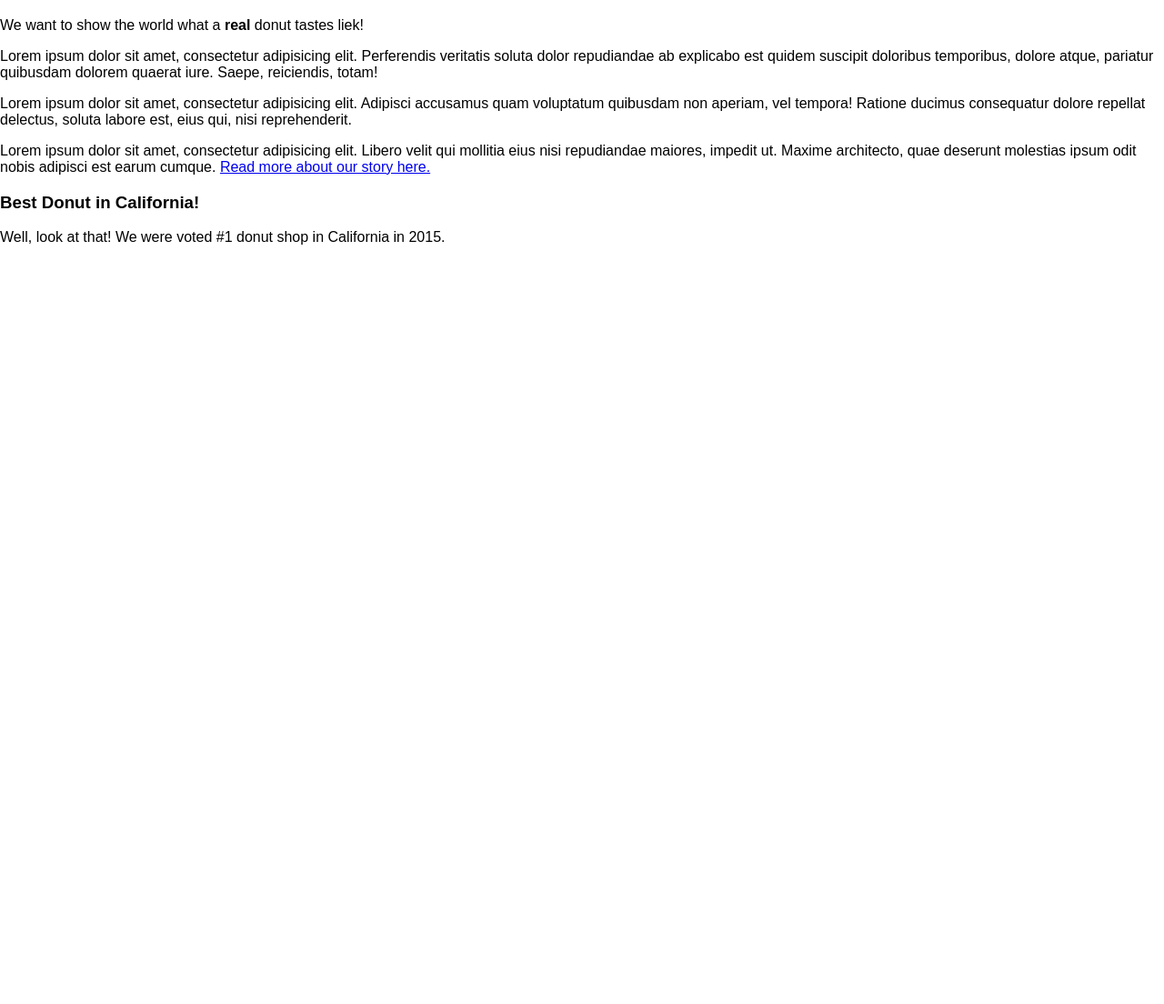
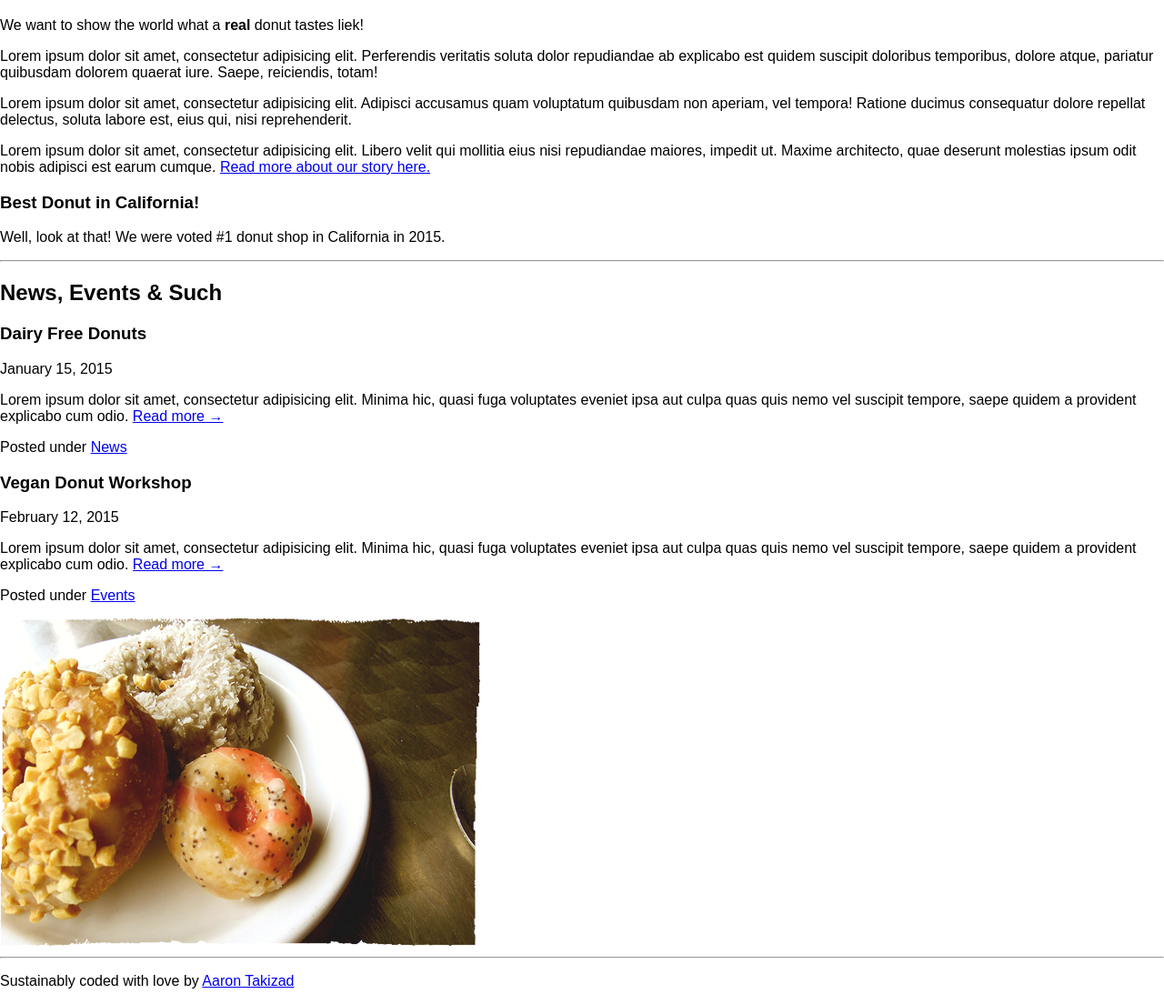
Before and after one commit to AaronTakizad/Vegan-Donut, a plain HTML site: page index.html in a window 1280 px wide. Shown: the part 692-1796 px from the top of the page at 91% size. Before the commit the page ends 978 px from the top, so only its background shows below. Drawn offline with Linux system fonts and the light colour scheme.

Commit message:
Add HTML news section and footer.

```diff
--- a/index.html
+++ b/index.html
@@ -44,7 +44,42 @@
 				</section>
 			</article>
 		</main>
+		<hr>
+		<section id="news-events" class="container">
+			<h2>News, Events &amp; Such</h2>
+			<article class="news">
+				<header>
+					<h3>Dairy Free Donuts</h3>
+					<time datetime="2015-01-15"><p>January 15, 2015</p></time>
+				</header>
+				<section>
+					<p>Lorem ipsum dolor sit amet, consectetur adipisicing elit. Minima hic, quasi fuga voluptates eveniet ipsa aut culpa quas quis nemo vel suscipit tempore, saepe quidem a provident explicabo cum odio. <a href="#">Read more &rarr;</a></p>
+				</section>
+				<footer>
+					<p>Posted under <a href="#">News</a></p>
+				</footer>
+			</article>
+			<article class="event">
+				<header>
+					<h3>Vegan Donut Workshop</h3>
+					<time datetime="2015-02-12"><p>February 12, 2015</p></time>
+				</header>
+				<section>
+					<p>Lorem ipsum dolor sit amet, consectetur adipisicing elit. Minima hic, quasi fuga voluptates eveniet ipsa aut culpa quas quis nemo vel suscipit tempore, saepe quidem a provident explicabo cum odio. <a href="#">Read more &rarr;</a></p>
+				</section>
+				<footer>
+					<p>Posted under <a href="#">Events</a></p>
+				</footer>
+			</article>
+			<section id="feature-image">
+				<img src="images/assorted-donuts.png" alt="Tasty assorted donuts.">
+			</section>
+		</section>
+		<hr>
 		<footer>
+			<div class="container">
+				<p>Sustainably coded with love by <a href="http://aarontakizad.me" rel="author">Aaron Takizad</a></p>
+			</div>
 		</footer>
 	</body>
 </html>
```
